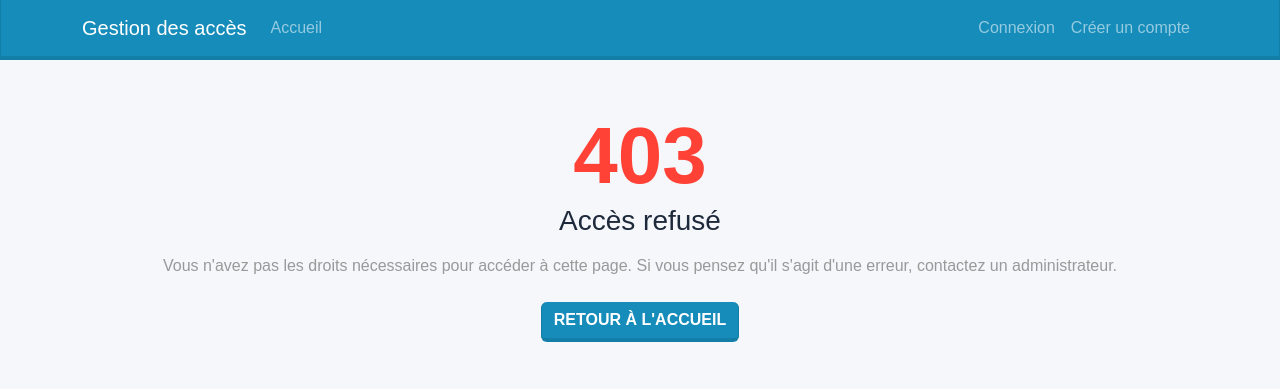
After one commit to YaDevv/CyberSecuSymfony, a Symfony app: template templates/bundles/TwigBundle/Exception/error403.html.twig in a window 1280 px wide. The commit adds this page. Shown: the top 389 px of the page. Run offline with Twig, Linux system fonts and the light colour scheme; the template is opened without the code that fills it, so the values that code supplies are empty; some libraries are stand-ins or nearby versions.

Commit message:
Pages d'erreur personnalisees (403, 404, generique) et alignement du menu
- templates/bundles/TwigBundle/Exception: error403, error404, error
- Menu: l'email et "Se deconnecter" sont maintenant sur la meme ligne

Co-Authored-By: Claude Sonnet 5.5 <noreply@anthropic.com>
Claude-Session: https://claude.ai/code/session_01J1FXBuRM4vQNyU1RjUsBGH

```diff
--- a/templates/_partials/navbar.html.twig
+++ b/templates/_partials/navbar.html.twig
@@ -30,10 +30,10 @@
 				{% endif %}
 			</ul>
 
-			<ul class="navbar-nav">
+			<ul class="navbar-nav align-items-md-center">
 				{% if is_granted('ROLE_USER') %}
 					<li class="nav-item">
-						<span class="navbar-text me-md-3">{{ app.user.userIdentifier }}</span>
+						<span class="nav-link" style="cursor: default;">{{ app.user.userIdentifier }}</span>
 					</li>
 					<li class="nav-item">
 						<a class="nav-link" href="{{ path('app_logout') }}">Se déconnecter</a>
--- /dev/null
+++ b/templates/bundles/TwigBundle/Exception/error403.html.twig
@@ -0,0 +1,21 @@
+{% extends 'base.html.twig' %}
+
+{% block title %}Accès refusé - Gestion des accès{% endblock %}
+
+{% block body %}
+
+	<div class="container py-5 text-center">
+
+		<p class="display-1 fw-bold text-danger mb-0">403</p>
+		<h1 class="h3 mb-3">Accès refusé</h1>
+
+		<p class="text-muted mb-4">
+			Vous n'avez pas les droits nécessaires pour accéder à cette page.
+			Si vous pensez qu'il s'agit d'une erreur, contactez un administrateur.
+		</p>
+
+		<a href="{{ path('app_home') }}" class="btn btn-primary">Retour à l'accueil</a>
+
+	</div>
+
+{% endblock %}
```
Also changed, not shown: templates/bundles/TwigBundle/Exception/error.html.twig (added, +20 -0 lines), templates/bundles/TwigBundle/Exception/error404.html.twig (added, +20 -0 lines).
